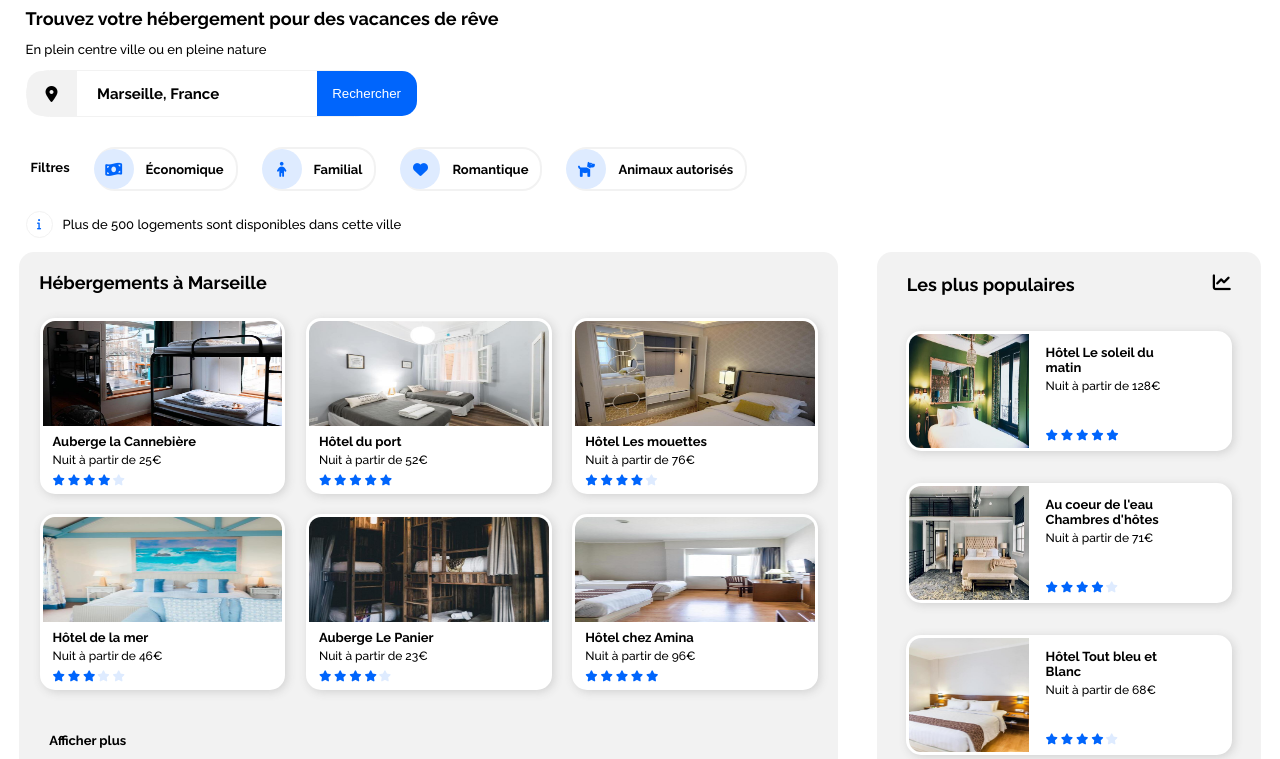
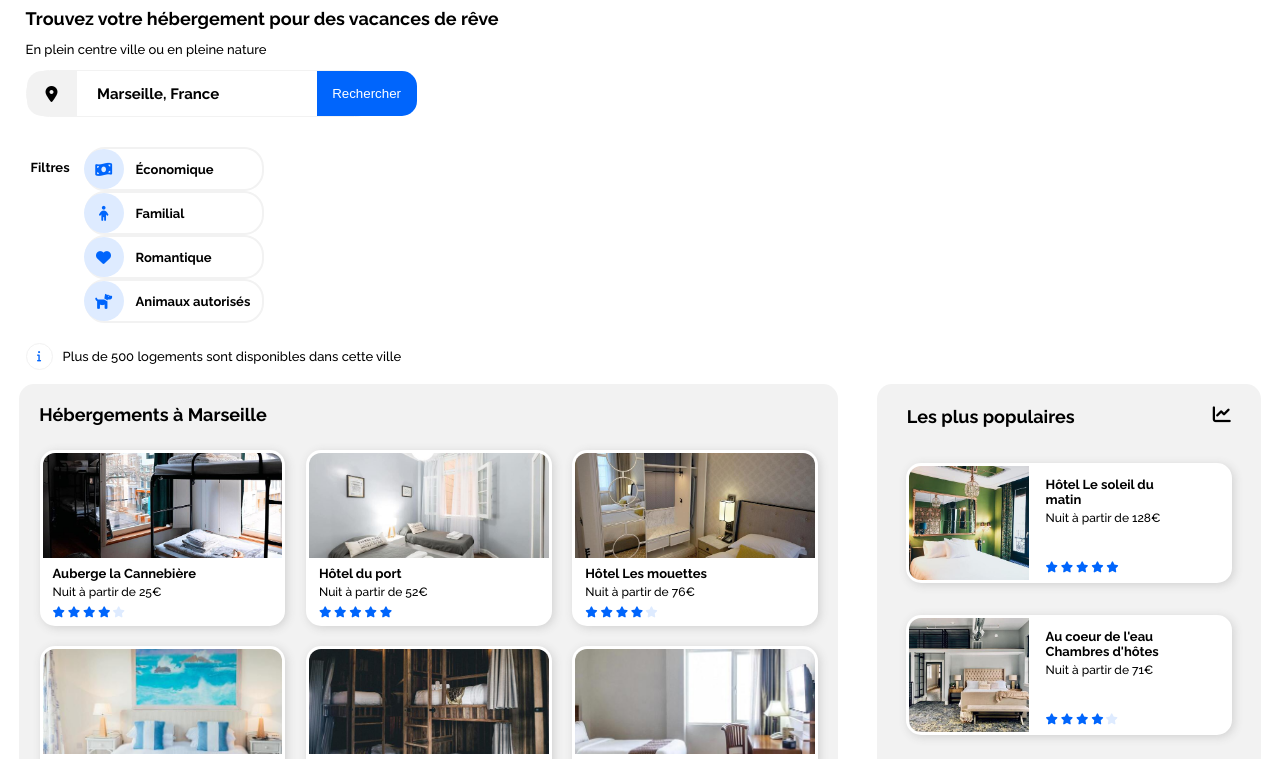
Before and after one commit to Yradouani/OpenclassroomsProject, a plain HTML site: page index.html in a window 1280 px wide. Shown: the part 96-855 px from the top of the page. Drawn offline with Linux system fonts and the light colour scheme.

Commit message:
ajustement des images + modification couleur ancre nav

```diff
--- a/index.html
+++ b/index.html
@@ -46,32 +46,29 @@
 
             <div id="filter_block">
                 <p class="textfilters">Filtres</p>
-
-                <div id="filters1and2">
-                    <div class="filters economic_filter1">
+                <div id="filters_container">
+                    <div class="filters">
                         <span class="icons">
                             <i class="fas fa-money-bill-wave"></i>
                         </span>
                         <p class="title_filter">Économique</p>
                     </div>
 
-                    <div class="filters family_filter2">
+                    <div class="filters">
                         <span class="icons">
                             <i class="fas fa-child"></i>
                         </span>
                         <p class="title_filter">Familial</p>
                     </div>
-                </div>
 
-                <div id="filters3and4">
-                    <div class="filters romantic_filter3">
+                    <div class="filters">
                         <span class="icons">
                             <i class="fas fa-heart"></i>
                         </span>
                         <p class="title_filter">Romantique</p>
                     </div>
 
-                    <div class="filters pets_filter4">
+                    <div class="filters">
                         <span class="icons">
                             <i class="fas fa-dog"></i>
                         </span>
--- a/small_resolution.css
+++ b/small_resolution.css
@@ -142,30 +142,15 @@ input[type="text"]{
     margin-left: 15px;
     font-size: 4.5vw;
 }
-.economic_filter1
-{
-    margin: 0 0;
+#filters_container{
+ display: flex;
+ flex-wrap: wrap;
 }
-.family_filter2{
-    width: 125px;
+.filters{
+    margin-bottom: 10px;
 }
 .title_filter{
     font-size: 16px;
-}
-#filters1and2{
-    margin-left: 13px;
-}
-#filters3and4{
-    flex-direction: column;
-    margin-left: 13px;
-}
-.romantic_filter3{
-    margin: 20px 0 0 0;
-    width: 160px;
-}
-.pets_filter4{
-    margin: 20px 0;
-    width: 210px;
 }
 .icons{
     font-size: 15px;
--- a/styles.css
+++ b/styles.css
@@ -8,7 +8,6 @@ body{
 p{
     font-size: 13px;
     font-weight: 500;
-    cursor: default;
     text-decoration: none;
 }
 h1{
@@ -52,7 +51,7 @@ nav{
     display: flex;
 }
 .navigation{
-    padding: 35px 15px 0 15px;
+    padding: 36.5px 15px 0 15px;
     margin-top: -18px;
     display: block;
     font-size: 13px;
@@ -63,20 +62,21 @@ nav{
     margin-top: -13px;
     font-size: 13px;
 }
+.inscription_navigation:hover{
+    color: #0065FC;
+}
 .ancre{
     text-decoration: none;
-    color: #000000;
-}
-.ancre:hover{
-    color: #0065FC;
+    color: inherit;
 }
 .ancre:active{
     color: #0065FC;
 }
 .navigation:hover{
     border-top: 1.5px solid #0065FC;
-    padding: 30px 15px 0 15px;
+    padding: 35px 15px 0 15px;
     display: block;
+    color: #0065FC;
 }
 .navigation:active{
     border-top: 1.5px solid #0065FC;
@@ -287,6 +287,7 @@ input[type="text"]
 img.photoshébergement{
     width:100%;
     height:105px;
+    object-fit: cover;
 }
 /* Noms des hôtels */
 .name{
@@ -368,6 +369,7 @@ img.photoshébergement{
 img.photospopulaires{
     width:120px;
     height:100%;
+    object-fit: cover;
 }
 .textehotel{
     display: flex;
@@ -443,10 +445,12 @@ img.photospopulaires{
 img.big_activities_pictures{
     width: 100%;
     height: 350px;
+    object-fit: cover;
 }
 img.small_activities_pictures{
     width: 100%;
     height: 135px;
+    object-fit: cover;
 }
 img.Fort_de_Pomegue{
     height: 155px;
--- a/tablette_resolution.css
+++ b/tablette_resolution.css
@@ -1,19 +1,14 @@
 #filter_block{
-    flex-direction: column;
-    margin: 15px 0;
+    margin: 25px 0;
+    flex-wrap: wrap;
 }
-.economic_filter1{
-    margin: 20px 10px 0 0;
+.filters{
+    margin-bottom: 10px;
 }
-.family_filter2{
-    margin-top: 20px;
-}
-.romantic_filter3{
-    margin: 20px 10px 0 0;
-}
-.pets_filter4{
-    margin-top: 20px;
-}
+#filters_container{
+    display: flex;
+    flex-wrap: wrap;
+   }
 #housing_section{
     width: 96%;
     margin: 0 auto;
```
